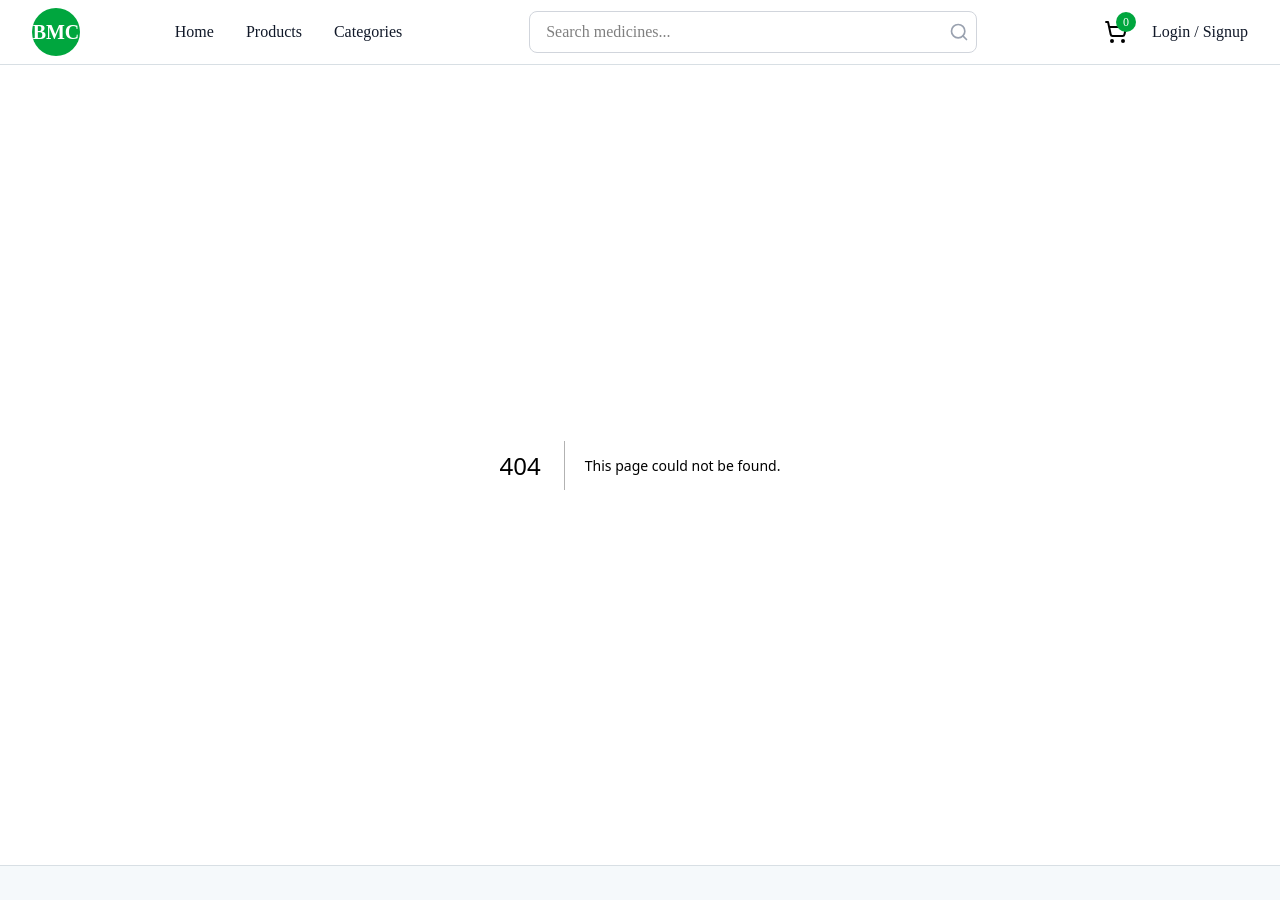
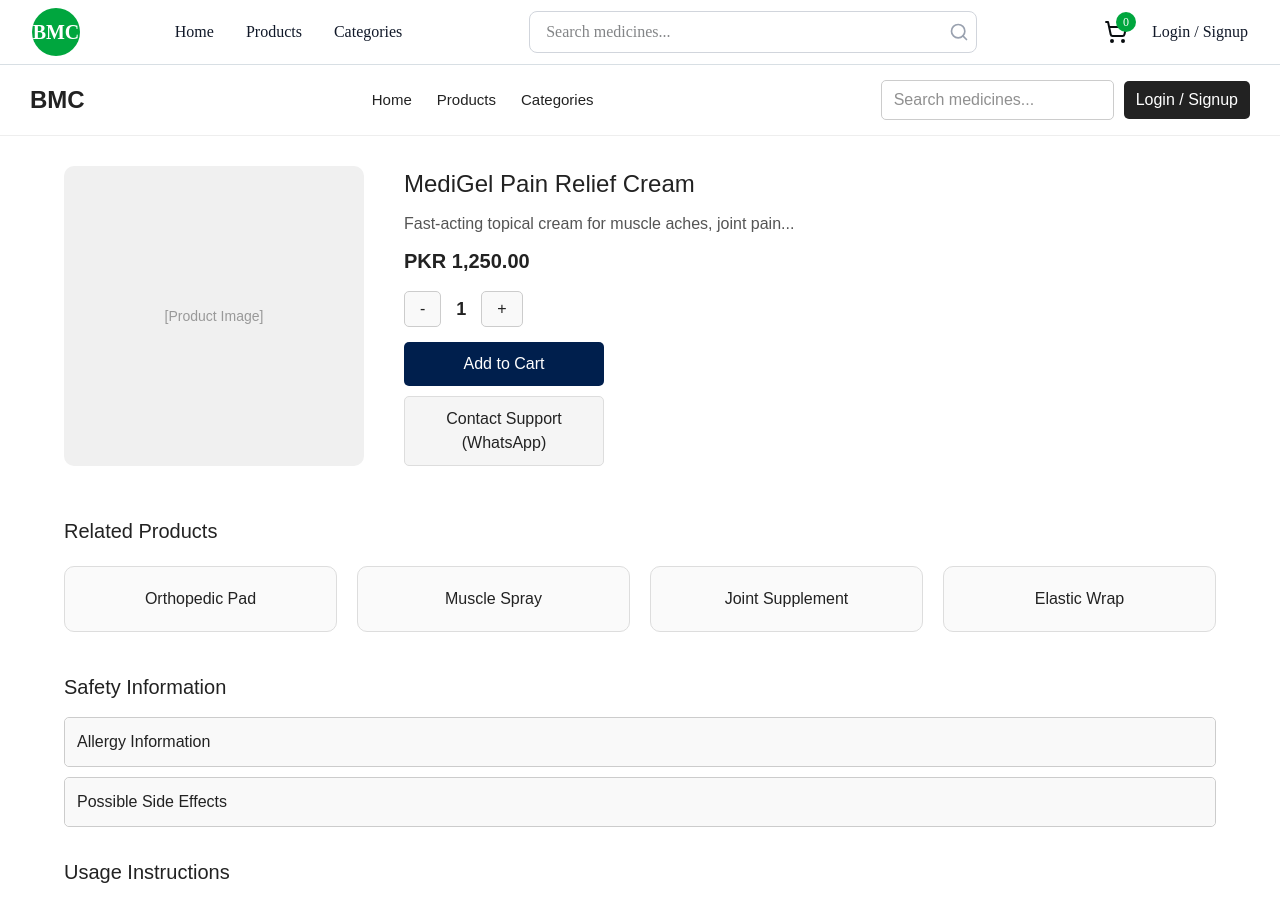
Before and after one commit to ZameerAbbas/store_barcha_medicous, a Next.js app: page /addToCart in a window 1280 px wide. Before the commit this address had no page. Shown: the top 900 px of the page. Built offline with nearby package versions, Linux system fonts and the light colour scheme.

Commit message:
feature/ add AddToCart Screen

```diff
--- /dev/null
+++ b/pages/addToCart.jsx
@@ -0,0 +1,120 @@
+import { useState } from 'react';
+
+export default function BMCProductPage() {
+  const [quantity, setQuantity] = useState(1);
+  const [openAccordion, setOpenAccordion] = useState({});
+
+  const handleIncrement = () => setQuantity(quantity + 1);
+  const handleDecrement = () => {
+    if (quantity > 1) setQuantity(quantity - 1);
+  };
+
+  const toggleAccordion = (id) => {
+    setOpenAccordion(prev => ({
+      ...prev,
+      [id]: !prev[id]
+    }));
+  };
+
+  return (
+    <div style={{ margin: 0, padding: 0, fontFamily: 'Arial, sans-serif', background: '#fff', color: '#222' }}>
+      <header style={{ display: 'flex', justifyContent: 'space-between', alignItems: 'center', padding: '15px 30px', borderBottom: '1px solid #eee', background: '#fff' }}>
+        <div style={{ fontSize: '24px', fontWeight: 'bold' }}>BMC</div>
+        <nav>
+          <ul style={{ display: 'flex', gap: '25px', listStyle: 'none', margin: 0, padding: 0 }}>
+            <li><a href="#" style={{ textDecoration: 'none', color: '#222', fontSize: '15px' }}>Home</a></li>
+            <li><a href="#" style={{ textDecoration: 'none', color: '#222', fontSize: '15px' }}>Products</a></li>
+            <li><a href="#" style={{ textDecoration: 'none', color: '#222', fontSize: '15px' }}>Categories</a></li>
+          </ul>
+        </nav>
+        <div style={{ display: 'flex', alignItems: 'center', gap: '10px' }}>
+          <input type="text" placeholder="Search medicines..." style={{ padding: '7px 12px', border: '1px solid #ccc', borderRadius: '5px' }} />
+          <button style={{ padding: '7px 12px', background: '#222', color: '#fff', border: 'none', borderRadius: '5px', cursor: 'pointer' }}>Login / Signup</button>
+        </div>
+      </header>
+
+      <main style={{ width: '90%', margin: 'auto', padding: '30px 0' }}>
+        <section style={{ display: 'flex', gap: '40px', marginBottom: '50px' }}>
+          <div style={{ width: '300px', borderRadius: '10px', background: '#f0f0f0', height: '300px', display: 'flex', alignItems: 'center', justifyContent: 'center', fontSize: '14px', color: '#999' }}>
+            [Product Image]
+          </div>
+          <div style={{ flex: 1 }}>
+            <h2 style={{ fontSize: '24px', marginBottom: '10px' }}>MediGel Pain Relief Cream</h2>
+            <p style={{ marginBottom: '10px', color: '#555' }}>
+              Fast-acting topical cream for muscle aches, joint pain...
+            </p>
+            <h3 style={{ fontSize: '20px', fontWeight: 'bold', marginBottom: '15px' }}>PKR 1,250.00</h3>
+            <div style={{ display: 'flex', alignItems: 'center', gap: '15px', margin: '15px 0' }}>
+              <button style={{ padding: '5px 15px', border: '1px solid #ccc', background: '#f9f9f9', cursor: 'pointer', borderRadius: '5px' }} onClick={handleDecrement}>-</button>
+              <span style={{ fontSize: '18px', fontWeight: 'bold' }}>{quantity}</span>
+              <button style={{ padding: '5px 15px', border: '1px solid #ccc', background: '#f9f9f9', cursor: 'pointer', borderRadius: '5px' }} onClick={handleIncrement}>+</button>
+            </div>
+            <button style={{ width: '200px', padding: '10px', marginTop: '10px', border: 'none', borderRadius: '5px', background: '#001f4d', color: 'white', cursor: 'pointer', display: 'block' }}>Add to Cart</button>
+            <button style={{ width: '200px', padding: '10px', marginTop: '10px', border: '1px solid #ddd', borderRadius: '5px', background: '#f5f5f5', cursor: 'pointer', display: 'block' }}>Contact Support (WhatsApp)</button>
+          </div>
+        </section>
+
+        <section>
+          <h2 style={{ fontSize: '20px', marginBottom: '15px' }}>Related Products</h2>
+          <div style={{ display: 'grid', gridTemplateColumns: 'repeat(auto-fit, minmax(150px, 1fr))', gap: '20px', marginTop: '20px', marginBottom: '40px' }}>
+            <div style={{ padding: '20px', border: '1px solid #ddd', borderRadius: '10px', textAlign: 'center', background: '#fafafa' }}>Orthopedic Pad</div>
+            <div style={{ padding: '20px', border: '1px solid #ddd', borderRadius: '10px', textAlign: 'center', background: '#fafafa' }}>Muscle Spray</div>
+            <div style={{ padding: '20px', border: '1px solid #ddd', borderRadius: '10px', textAlign: 'center', background: '#fafafa' }}>Joint Supplement</div>
+            <div style={{ padding: '20px', border: '1px solid #ddd', borderRadius: '10px', textAlign: 'center', background: '#fafafa' }}>Elastic Wrap</div>
+          </div>
+        </section>
+
+        <section style={{ marginBottom: '30px' }}>
+          <h2 style={{ fontSize: '20px', marginBottom: '15px' }}>Safety Information</h2>
+          <div style={{ margin: '10px 0', border: '1px solid #ccc', borderRadius: '5px' }}>
+            <button style={{ width: '100%', padding: '12px', textAlign: 'left', background: '#f9f9f9', border: 'none', fontSize: '16px', cursor: 'pointer', borderRadius: '5px' }} onClick={() => toggleAccordion('allergy')}>
+              Allergy Information
+            </button>
+            {openAccordion['allergy'] && (
+              <div style={{ padding: '12px', color: '#444', background: '#fff' }}>
+                Contains ingredients that may cause allergic reactions in sensitive individuals.
+                Consult your doctor if you have known allergies.
+              </div>
+            )}
+          </div>
+          <div style={{ margin: '10px 0', border: '1px solid #ccc', borderRadius: '5px' }}>
+            <button style={{ width: '100%', padding: '12px', textAlign: 'left', background: '#f9f9f9', border: 'none', fontSize: '16px', cursor: 'pointer', borderRadius: '5px' }} onClick={() => toggleAccordion('sideEffects')}>
+              Possible Side Effects
+            </button>
+            {openAccordion['sideEffects'] && (
+              <div style={{ padding: '12px', color: '#444', background: '#fff' }}>
+                May cause mild skin irritation, redness, or itching. Discontinue use if symptoms persist.
+              </div>
+            )}
+          </div>
+        </section>
+
+        <section style={{ marginBottom: '30px' }}>
+          <h2 style={{ fontSize: '20px', marginBottom: '15px' }}>Usage Instructions</h2>
+          <div style={{ margin: '10px 0', border: '1px solid #ccc', borderRadius: '5px' }}>
+            <button style={{ width: '100%', padding: '12px', textAlign: 'left', background: '#f9f9f9', border: 'none', fontSize: '16px', cursor: 'pointer', borderRadius: '5px' }} onClick={() => toggleAccordion('apply')}>
+              How to Apply
+            </button>
+            {openAccordion['apply'] && (
+              <div style={{ padding: '12px', color: '#444', background: '#fff' }}>
+                Apply a small amount to the affected area and massage gently until absorbed.
+                Use 2-3 times daily or as directed by your healthcare provider.
+              </div>
+            )}
+          </div>
+          <div style={{ margin: '10px 0', border: '1px solid #ccc', borderRadius: '5px' }}>
+            <button style={{ width: '100%', padding: '12px', textAlign: 'left', background: '#f9f9f9', border: 'none', fontSize: '16px', cursor: 'pointer', borderRadius: '5px' }} onClick={() => toggleAccordion('warnings')}>
+              Important Warnings
+            </button>
+            {openAccordion['warnings'] && (
+              <div style={{ padding: '12px', color: '#444', background: '#fff' }}>
+                For external use only. Avoid contact with eyes and open wounds.
+                Keep out of reach of children.
+              </div>
+            )}
+          </div>
+        </section>
+      </main>
+    </div>
+  );
+}
```
